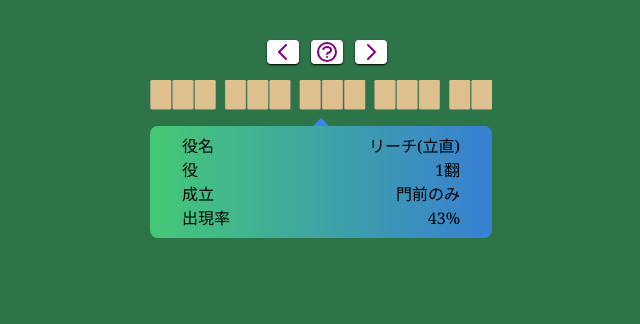
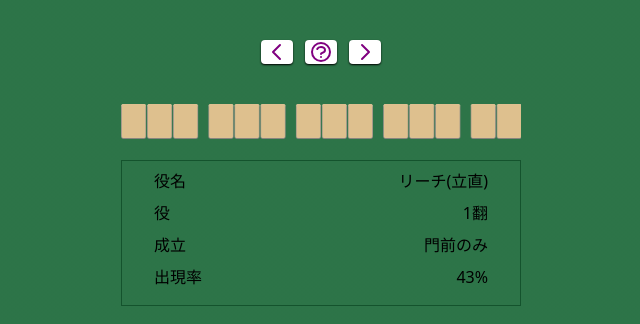
Before and after one commit to mitsumatsuo/mahjong, a Next.js app: page /yaku in a window 1280 px wide. Shown: the top 324 px of the page, without its empty margins (319-959 px from the left). Built offline with nearby package versions, Linux system fonts and the light colour scheme.

Commit message:
add animation

```diff
--- a/components/GoalImageIcon.tsx
+++ /dev/null
@@ -1,66 +0,0 @@
-import Image from "next/image";
-import { Goal } from "../lib/mahjong";
-
-const GoalImageIcon = ({
-  kanji,
-  kana,
-  han,
-  condition,
-  image,
-  description,
-  probability,
-  width,
-  height,
-}: Goal) => {
-  return (
-    <div className="w-[350px] h-[30px] p-1">
-      <div className="relative w-full h-full">
-        <div className="absolute shrink-0 w-full h-full group">
-          <Image
-            src={`/image/${image}`}
-            width={width}
-            height={height}
-            layout="responsive"
-            className=""
-            alt={kana}
-          />
-          <div className="group-hover:block relative">
-            <div className="mx-auto w-0 h-0 border-b-blue-500 border-8 border-transparent"></div>
-            <div className="rounded-lg bg-gradient-to-r from-green-400/80 to-blue-500/80 p-2 px-8">
-              <div className="font-serif">
-                <div className="flex justify-between items-center">
-                  <span>役名</span>
-                  <span>
-                    {kana}({kanji})
-                  </span>
-                </div>
-                <div className="flex justify-between items-center">
-                  <span>役</span>
-                  <span>
-                    {han === 13
-                      ? "役満"
-                      : han === 14
-                      ? "ダブル役満"
-                      : `${han}翻`}
-                  </span>
-                </div>
-                <div className="flex justify-between items-center">
-                  <span>成立</span>
-                  <span>{condition}</span>
-                </div>
-                <div className="flex justify-between items-center">
-                  <span>出現率</span>
-                  <span>{`${probability ? probability + "%" : "???"}`}</span>
-                </div>
-                <div className="">
-                  <span>{description}</span>
-                </div>
-              </div>
-            </div>
-          </div>
-        </div>
-      </div>
-    </div>
-  );
-};
-export default GoalImageIcon;
--- a/package.json
+++ b/package.json
@@ -9,10 +9,13 @@
     "lint": "next lint"
   },
   "dependencies": {
+    "@heroicons/react": "^1.0.6",
     "@notionhq/client": "^1.0.4",
+    "framer-motion": "^6.3.11",
     "next": "12.1.6",
     "react": "18.1.0",
     "react-dom": "18.1.0",
+    "react-use-measure": "^2.1.1",
     "swr": "^1.3.0"
   },
   "devDependencies": {
--- a/pages/yaku.tsx
+++ b/pages/yaku.tsx
@@ -1,94 +1,216 @@
 import type { NextPage } from "next";
 import Head from "next/head";
 import { useState } from "react";
-import GoalImageIcon from "../components/GoalImageIcon";
 import useGoals from "../hooks/useGoals";
+import {
+  ChevronLeftIcon,
+  ChevronRightIcon,
+  QuestionMarkCircleIcon,
+} from "@heroicons/react/outline";
+import { Goal } from "../lib/mahjong";
+import Image from "next/image";
+import { ReactNode } from "react";
+import { AnimatePresence, motion, MotionConfig } from "framer-motion";
+import useMeasure from "react-use-measure";
+import { Dispatch } from "react";
 
+const duration = 0.5;
 const Home: NextPage = () => {
   const { data: goals, isLoading, isError } = useGoals();
-  const [index, setIndex] = useState(() => goals ? Math.floor(Math.random() * goals.length) : 0);
+  const [index, setIndex] = useState(0);
+  const [ref, { width }] = useMeasure();
+  let prev = usePrevious(index);
+  let direction = prev ? (prev < index ? 1 : -1) : -1;
 
   if (isLoading) return null;
   if (isError) return null;
 
-  const goal = goals[index];
+  const idx =
+    index % goals.length === 0
+      ? 0
+      : index % goals.length < 0
+      ? goals.length + (index % goals.length)
+      : index % goals.length;
+  const {
+    image,
+    width: iw,
+    height: ih,
+    kanji,
+    kana,
+    han,
+    condition,
+    description,
+    probability,
+  }: Goal = goals[idx];
 
   return (
-    <div className="bg-gradient-to-br from-green-800/90 via-green-800/90 to-green-800/90 select-none min-h-screen">
-      <Head>
-        <title>Create Next App</title>
-        <meta name="description" content="Generated by create next app" />
-        <link rel="icon" href="/favicon.ico" />
-      </Head>
-
+    <MotionConfig transition={{ duration }}>
+      <div className="bg-gradient-to-br from-green-800/90 via-green-800/90 to-green-800/90 select-none min-h-screen pb-10 overflow-hidden">
         <main className="flex flex-col relative items-center">
-        <div className="pt-10 flex space-x-3 pl-3 pb-3 justify-center w-[350px]">
+          <div className="flex space-x-3 justify-center py-10">
             <button
-            onClick={() =>
-              setIndex((s) => (s === 0 ? goals.length - 1 : s - 1))
-            }
+              onClick={() => setIndex((s) => s - 1)}
               className="bg-white rounded px-1 shadow-sm shadow-black text-[purple] font-serif"
             >
-            <svg
-              xmlns="http://www.w3.org/2000/svg"
-              className="h-6 w-6"
-              fill="none"
-              viewBox="0 0 24 24"
-              stroke="currentColor"
-              strokeWidth={2}
-            >
-              <path
-                strokeLinecap="round"
-                strokeLinejoin="round"
-                d="M15 19l-7-7 7-7"
-              />
-            </svg>
+              <ChevronLeftIcon className="w-6" />
             </button>
             <button
               onClick={() => setIndex(Math.floor(Math.random() * goals.length))}
               className="bg-white rounded px-1 shadow-sm shadow-black text-[purple] font-serif"
             >
-            <svg
-              xmlns="http://www.w3.org/2000/svg"
-              className="h-6 w-6"
-              fill="none"
-              viewBox="0 0 24 24"
-              stroke="currentColor"
-              strokeWidth={2}
-            >
-              <path
-                strokeLinecap="round"
-                strokeLinejoin="round"
-                d="M8.228 9c.549-1.165 2.03-2 3.772-2 2.21 0 4 1.343 4 3 0 1.4-1.278 2.575-3.006 2.907-.542.104-.994.54-.994 1.093m0 3h.01M21 12a9 9 0 11-18 0 9 9 0 0118 0z"
-              />
-            </svg>
+              <QuestionMarkCircleIcon className="w-6" />
             </button>
             <button
-            onClick={() =>
-              setIndex((s) => (s === goals.length - 1 ? 0 : s + 1))
-            }
+              onClick={() => setIndex((s) => s + 1)}
               className="bg-white rounded px-1 shadow-sm shadow-black text-[purple] font-serif"
             >
-            <svg
-              xmlns="http://www.w3.org/2000/svg"
-              className="h-6 w-6"
-              fill="none"
-              viewBox="0 0 24 24"
-              stroke="currentColor"
-              strokeWidth={2}
-            >
-              <path
-                strokeLinecap="round"
-                strokeLinejoin="round"
-                d="M9 5l7 7-7 7"
-              />
-            </svg>
+              <ChevronRightIcon className="w-6" />
             </button>
           </div>
-        <GoalImageIcon {...goal} />
+          <div ref={ref} className="relative w-[400px] h-14 overflow-x-hidden">
+            <AnimatePresence custom={{ direction, width }}>
+              <motion.div
+                key={`${index}`}
+                variants={variants}
+                initial="enter"
+                animate="center"
+                exit="exit"
+                custom={{ direction, width }}
+                className="w-[400px] absolute overflow-x-hidden"
+              >
+                <Image
+                  src={`/image/${image}`}
+                  width={iw}
+                  height={ih}
+                  layout="responsive"
+                  className=""
+                  alt={kana}
+                />
+              </motion.div>
+            </AnimatePresence>
+          </div>
+          <div className="border border-green-900 w-[400px]">
+            <ResizablePanel>
+              <DescriptionItem value={`${kana}(${kanji})`}>
+                役名
+              </DescriptionItem>
+              <DescriptionItem
+                value={
+                  han === 13 ? "役満" : han === 14 ? "ダブル役満" : `${han}翻`
+                }
+              >
+                役
+              </DescriptionItem>
+              <DescriptionItem value={condition}>成立</DescriptionItem>
+              <DescriptionItem
+                value={`${probability ? probability + "%" : "???"}`}
+              >
+                出現率
+              </DescriptionItem>
+              <DescriptionItem>{description}</DescriptionItem>
+            </ResizablePanel>
+          </div>
         </main>
+      </div>
+    </MotionConfig>
+  );
+};
+
+type Variants = {
+  enter: ({ direction, width }: { direction: number; width: number }) => {
+    x: number;
+    opacity: number;
+  };
+  center: { x: number; opacity: number };
+  exit: ({ direction, width }: { direction: number; width: number }) => {
+    x: number;
+    opacity: number;
+  };
+};
+
+let variants: Variants = {
+  enter: ({ direction, width }: { direction: number; width: number }) => {
+    return {
+      x: direction * width,
+      opacity: 0,
+    };
+  },
+  center: { x: 0, opacity: 1 },
+  exit: ({ direction, width }: { direction: number; width: number }) => {
+    return {
+      x: direction * -width,
+      opacity: 0,
+    };
+  },
+};
+
+const ResizablePanel = ({ children }: { children: ReactNode }) => {
+  let [ref, { height }] = useMeasure();
+
+  return (
+    <motion.div
+      animate={{ height: height ?? "auto" }}
+      className="relative overflow-hidden"
+    >
+      <AnimatePresence initial={false}>
+        <motion.div
+          key={JSON.stringify(children, ignoreCircularReferences())}
+          initial={{ opacity: 0 }}
+          animate={{ opacity: 1 }}
+        >
+          <div
+            ref={ref}
+            className={`${
+              height ? "absolute" : "relative"
+            } px-8 py-2 space-y-2 w-full`}
+          >
+            {children}
+          </div>
+        </motion.div>
+      </AnimatePresence>
+    </motion.div>
+  );
+};
+
+const usePrevious = (state: number) => {
+  const [tuple, setTuple]: [(number | null)[], Dispatch<(number | null)[]>] =
+    useState([null, state]);
+  if (tuple[1] !== state) {
+    setTuple([tuple[1], state]);
+  }
+  return tuple[0];
+};
+
+const DescriptionItem = ({
+  value,
+  children,
+}: {
+  value?: string | number | undefined;
+  children: ReactNode | string;
+}) => {
+  return (
+    <div className="flex justify-between items-center">
+      <span>{children}</span>
+      {value && <span>{value}</span>}
     </div>
   );
 };
 
 export default Home;
+
+/*
+  Replacer function to JSON.stringify that ignores
+  circular references and internal React properties.
+  https://github.com/facebook/react/issues/8669#issuecomment-531515508
+*/
+const ignoreCircularReferences = () => {
+  const seen = new WeakSet();
+  return (key: any, value: any) => {
+    if (key.startsWith("_")) return; // Don't compare React's internal props.
+    if (typeof value === "object" && value !== null) {
+      if (seen.has(value)) return;
+      seen.add(value);
+    }
+    return value;
+  };
+};
```
Also changed, not shown: 1 other file (tests, documents, lock files or other folders). Lines whose indentation alone changed are shown as unchanged.
